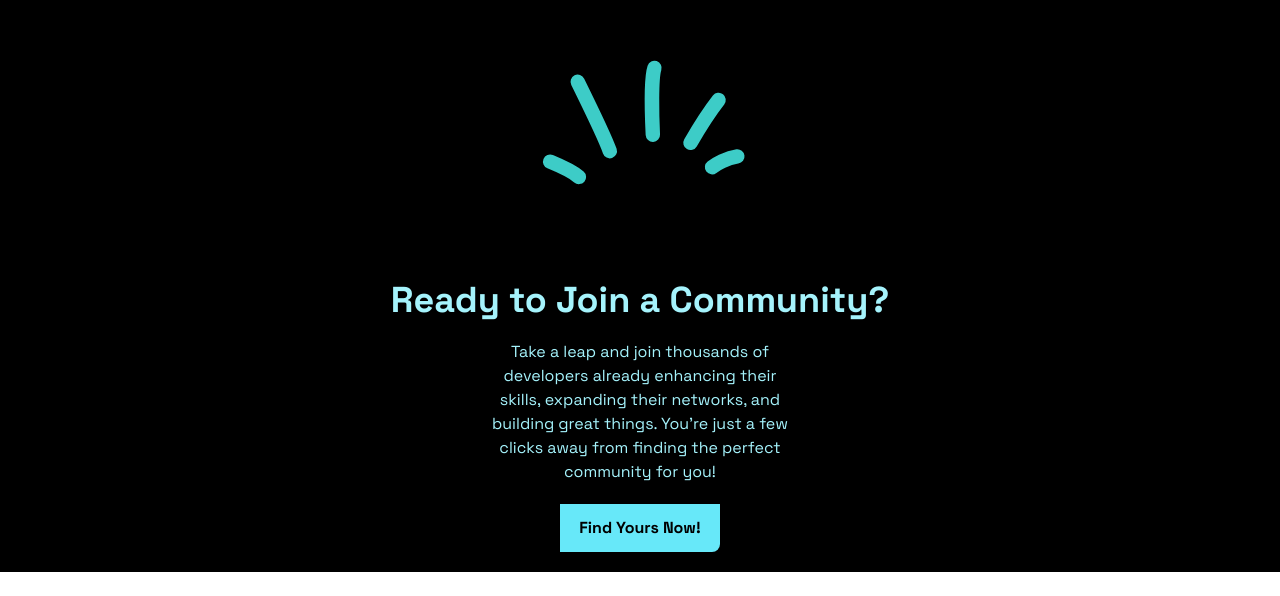
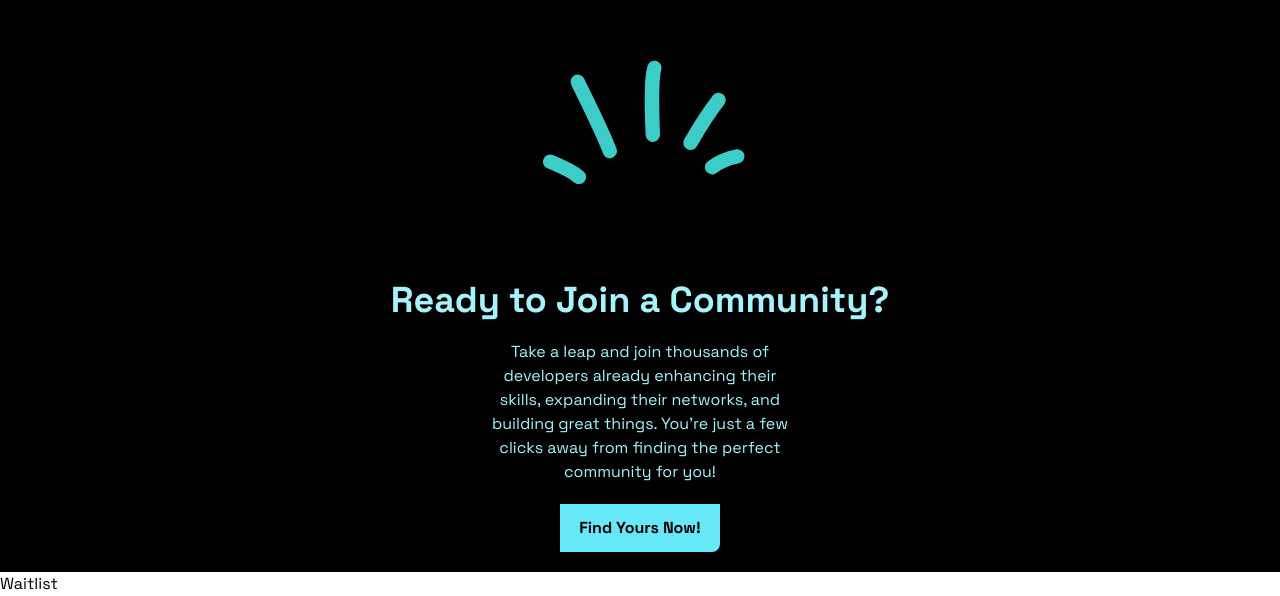
Before and after one commit to Trend20/Dev-Ring, a React (Create React App) app: page /waitlist in a window 1280 px wide. Shown: the part 3048-3644 px from the top of the page. Before the commit the page ends 3620 px from the top, so only its background shows below. Built offline with nearby package versions, Linux system fonts and the light colour scheme; the HTML template or start-up script is replaced by a standard one.

Commit message:
configuring routes

```diff
--- a/package.json
+++ b/package.json
@@ -10,10 +10,14 @@
     "@types/node": "^16.7.13",
     "@types/react": "^18.0.0",
     "@types/react-dom": "^18.0.0",
+    "localforage": "^1.10.0",
+    "match-sorter": "^6.3.1",
     "react": "^18.2.0",
     "react-dom": "^18.2.0",
     "react-icons": "^4.11.0",
+    "react-router-dom": "^6.17.0",
     "react-scripts": "5.0.1",
+    "sort-by": "^1.2.0",
     "typescript": "^4.4.2",
     "web-vitals": "^2.1.0"
   },
--- a/src/App.tsx
+++ b/src/App.tsx
@@ -1,14 +1,21 @@
 import './App.css';
+import {
+  BrowserRouter,
+  Routes,
+  Route,
+} from "react-router-dom";
 import About from './components/About';
 import Features from './components/Features';
 import Hero from './components/Hero';
 import StatsCards from './components/StatsCards';
 import ReadToJoin from './components/ReadToJoin';
 import Navbar from './components/Navbar';
+import Waitlist from './pages/Waitlist';
 
 function App() {
   return (
-    <div className="app">
+    <BrowserRouter>
+      <div className="app">
       <Navbar />
       <Hero />
       <About />
@@ -16,6 +23,10 @@ function App() {
       <Features />
       <ReadToJoin />
     </div>
+    <Routes>
+      <Route path='/waitlist' element={<Waitlist />} />
+    </Routes>
+    </BrowserRouter>
   );
 }
 
--- /dev/null
+++ b/src/pages/Waitlist.tsx
@@ -0,0 +1,9 @@
+import React from 'react'
+
+const Waitlist = () => {
+  return (
+    <div>Waitlist</div>
+  )
+}
+
+export default Waitlist;
```
Also changed, not shown: 2 other files (tests, documents, lock files or other folders).
